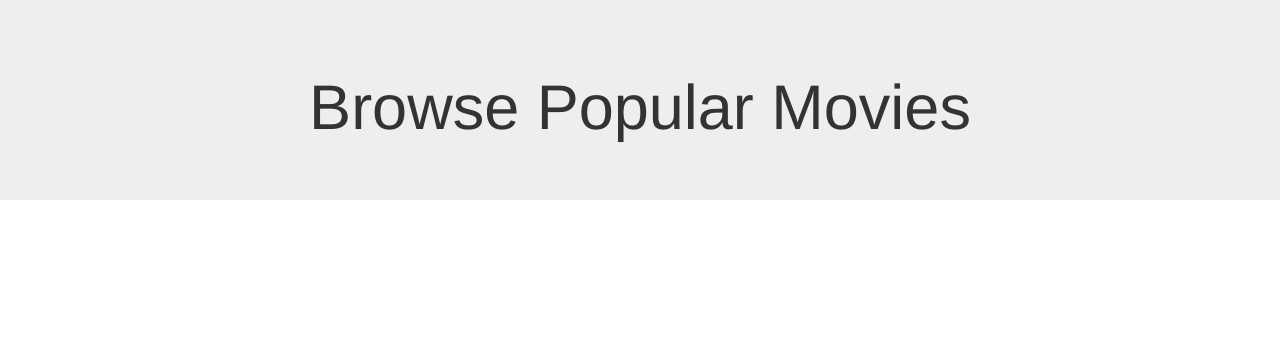
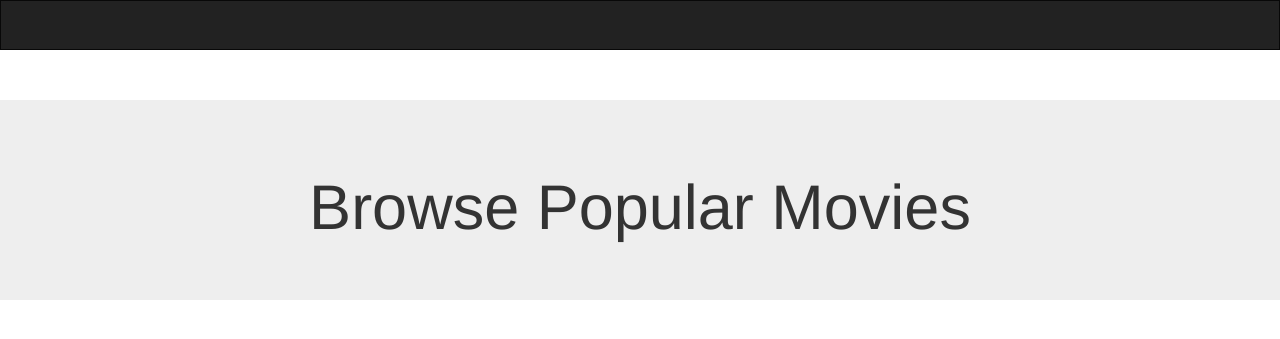
Before and after one commit to erik-whiting/ewhiting_SWEN5236_midterm, a PHP site: page /movies.php in a window 1280 px wide. Shown: the top 339 px of the page. Run offline with PHP 8.4, Linux system fonts and the light colour scheme.

Commit message:
Update movies.php

```diff
--- a/movies.php
+++ b/movies.php
@@ -13,9 +13,11 @@ ini_set('display_errors', 1);
 
     <link rel="stylesheet" href="../frontend/css/style.css">
     <script type="text/javascript" src="../frontend/scripts/by-genre-page.js"></script>
+    <script type="text/javascript" src="../frontend/scripts/cart.js"></script>
 
 </head>
 <body>
+<nav id="nav" class="navbar navbar-inverse"></nav>
 <div class="jumbotron">
     <div class="container text-center">
         <h1>Browse Popular Movies</h1>
```
